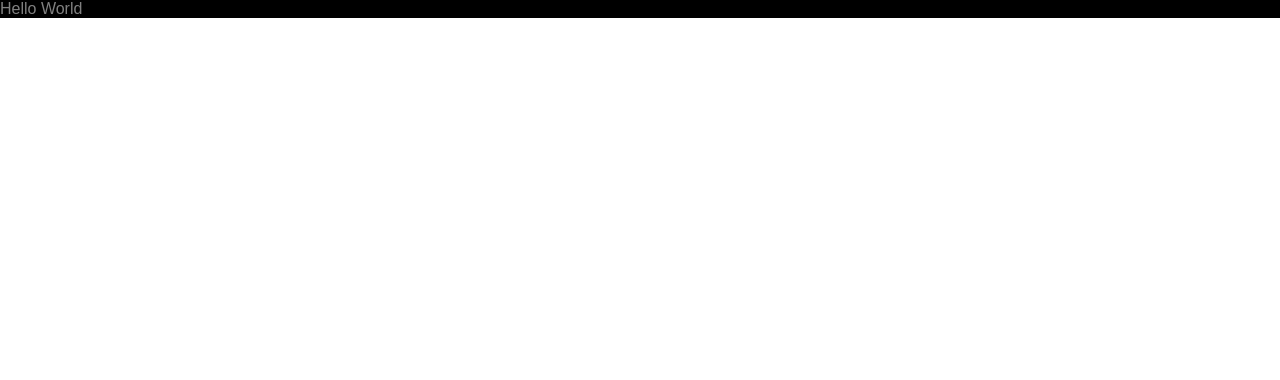
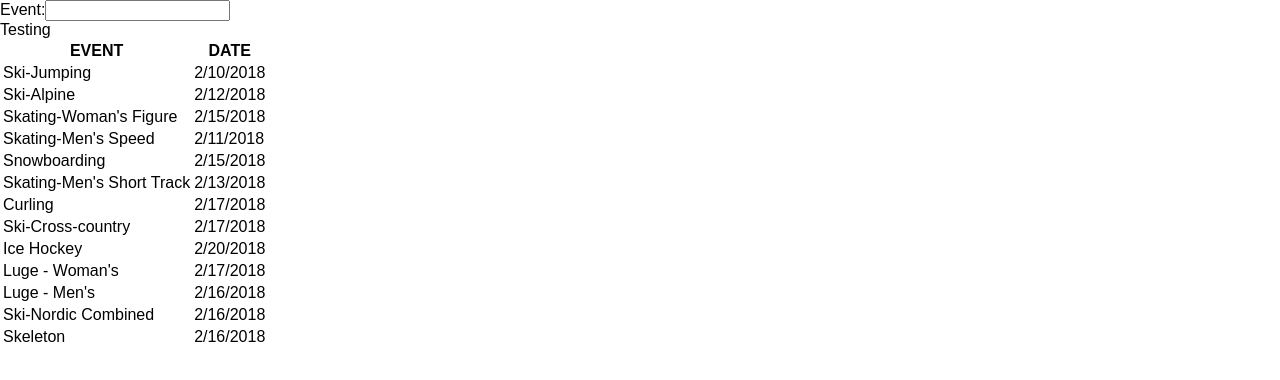
Before and after one commit to thinkful-ei17/tricia-sam-winter-olympics-scheduler, a React (Create React App) app: page / in a window 1280 px wide. Shown: the top 380 px of the page. Built offline with nearby package versions, Linux system fonts and the light colour scheme.

Commit message:
built data flow and rendering of unfiltered list

```diff
--- a/src/App.css
+++ b/src/App.css
@@ -1,4 +1,3 @@
 div {
-    color: gray;
-    background-color: black;
+    color: black;
 }
--- a/src/App.js
+++ b/src/App.js
@@ -1,12 +1,19 @@
 import React from 'react';
 import './app.css';
+import Input from './components/input';
+import Results from './components/search-results';
 
 export default class App extends React.Component {
+  constructor(props){
+    super(props);
+  }
 
   render() {
+
     return (
       <div className="App">
-      Hello World
+        <Input />
+        <Results events={this.props.events}/>
       </div>
     );
   }
--- a/src/Events.json
+++ b/src/Events.json
@@ -14,7 +14,7 @@
     "event": "Snowboarding",
     "date": "2/15/2018"
 }, {
-    "enent": "Skating-Men's Short Track",
+    "event": "Skating-Men's Short Track",
     "date": "2/13/2018"
 }, {
     "event": "Curling",
--- a/src/components/event.js
+++ b/src/components/event.js
@@ -0,0 +1,27 @@
+import React from 'react';
+
+export default function Event(props){
+
+    const list = props.events.map((event, index) => {
+        return (
+        <tr>
+            <td key={index}>
+                {event.event}
+            </td>
+            <td key={index}>
+                {event.date}
+            </td>
+        </tr>
+        )
+    })
+
+    return(
+        <table>
+            <tr>
+                <th>EVENT</th>
+                <th>DATE</th>
+            </tr>
+            {list}
+        </table>
+    )
+}
--- a/src/components/input.js
+++ b/src/components/input.js
@@ -0,0 +1,10 @@
+import React from 'react';
+
+export default function Input(){
+    return(
+        <form>
+            <label htmlFor="search-bar">Event:</label>
+            <input type="text" id="search-bar" />
+        </form>
+    )
+}
--- a/src/components/search-results.js
+++ b/src/components/search-results.js
@@ -0,0 +1,12 @@
+import React from 'react';
+import Event from './event';
+
+export default function Results(props){
+
+    return(
+        <div>
+            Testing
+            <Event events={props.events} />
+        </div>
+    )
+}
--- a/src/index.js
+++ b/src/index.js
@@ -2,7 +2,6 @@ import React from 'react';
 import ReactDOM from 'react-dom';
 import './index.css';
 import App from './app';
-import registerServiceWorker from './registerServiceWorker';
+import events from './Events.json'
 
-ReactDOM.render(<App />, document.getElementById('root'));
-registerServiceWorker();
+ReactDOM.render(<App events={events}/>, document.getElementById('root'));
--- a/src/registerServiceWorker.js
+++ /dev/null
@@ -1,117 +0,0 @@
-// In production, we register a service worker to serve assets from local cache.
-
-// This lets the app load faster on subsequent visits in production, and gives
-// it offline capabilities. However, it also means that developers (and users)
-// will only see deployed updates on the "N+1" visit to a page, since previously
-// cached resources are updated in the background.
-
-// To learn more about the benefits of this model, read https://goo.gl/KwvDNy.
-// This link also includes instructions on opting out of this behavior.
-
-const isLocalhost = Boolean(
-  window.location.hostname === 'localhost' ||
-    // [::1] is the IPv6 localhost address.
-    window.location.hostname === '[::1]' ||
-    // 127.0.0.1/8 is considered localhost for IPv4.
-    window.location.hostname.match(
-      /^127(?:\.(?:25[0-5]|2[0-4][0-9]|[01]?[0-9][0-9]?)){3}$/
-    )
-);
-
-export default function register() {
-  if (process.env.NODE_ENV === 'production' && 'serviceWorker' in navigator) {
-    // The URL constructor is available in all browsers that support SW.
-    const publicUrl = new URL(process.env.PUBLIC_URL, window.location);
-    if (publicUrl.origin !== window.location.origin) {
-      // Our service worker won't work if PUBLIC_URL is on a different origin
-      // from what our page is served on. This might happen if a CDN is used to
-      // serve assets; see https://github.com/facebookincubator/create-react-app/issues/2374
-      return;
-    }
-
-    window.addEventListener('load', () => {
-      const swUrl = `${process.env.PUBLIC_URL}/service-worker.js`;
-
-      if (isLocalhost) {
-        // This is running on localhost. Lets check if a service worker still exists or not.
-        checkValidServiceWorker(swUrl);
-
-        // Add some additional logging to localhost, pointing developers to the
-        // service worker/PWA documentation.
-        navigator.serviceWorker.ready.then(() => {
-          console.log(
-            'This web app is being served cache-first by a service ' +
-              'worker. To learn more, visit https://goo.gl/SC7cgQ'
-          );
-        });
-      } else {
-        // Is not local host. Just register service worker
-        registerValidSW(swUrl);
-      }
-    });
-  }
-}
-
-function registerValidSW(swUrl) {
-  navigator.serviceWorker
-    .register(swUrl)
-    .then(registration => {
-      registration.onupdatefound = () => {
-        const installingWorker = registration.installing;
-        installingWorker.onstatechange = () => {
-          if (installingWorker.state === 'installed') {
-            if (navigator.serviceWorker.controller) {
-              // At this point, the old content will have been purged and
-              // the fresh content will have been added to the cache.
-              // It's the perfect time to display a "New content is
-              // available; please refresh." message in your web app.
-              console.log('New content is available; please refresh.');
-            } else {
-              // At this point, everything has been precached.
-              // It's the perfect time to display a
-              // "Content is cached for offline use." message.
-              console.log('Content is cached for offline use.');
-            }
-          }
-        };
-      };
-    })
-    .catch(error => {
-      console.error('Error during service worker registration:', error);
-    });
-}
-
-function checkValidServiceWorker(swUrl) {
-  // Check if the service worker can be found. If it can't reload the page.
-  fetch(swUrl)
-    .then(response => {
-      // Ensure service worker exists, and that we really are getting a JS file.
-      if (
-        response.status === 404 ||
-        response.headers.get('content-type').indexOf('javascript') === -1
-      ) {
-        // No service worker found. Probably a different app. Reload the page.
-        navigator.serviceWorker.ready.then(registration => {
-          registration.unregister().then(() => {
-            window.location.reload();
-          });
-        });
-      } else {
-        // Service worker found. Proceed as normal.
-        registerValidSW(swUrl);
-      }
-    })
-    .catch(() => {
-      console.log(
-        'No internet connection found. App is running in offline mode.'
-      );
-    });
-}
-
-export function unregister() {
-  if ('serviceWorker' in navigator) {
-    navigator.serviceWorker.ready.then(registration => {
-      registration.unregister();
-    });
-  }
-}
```
